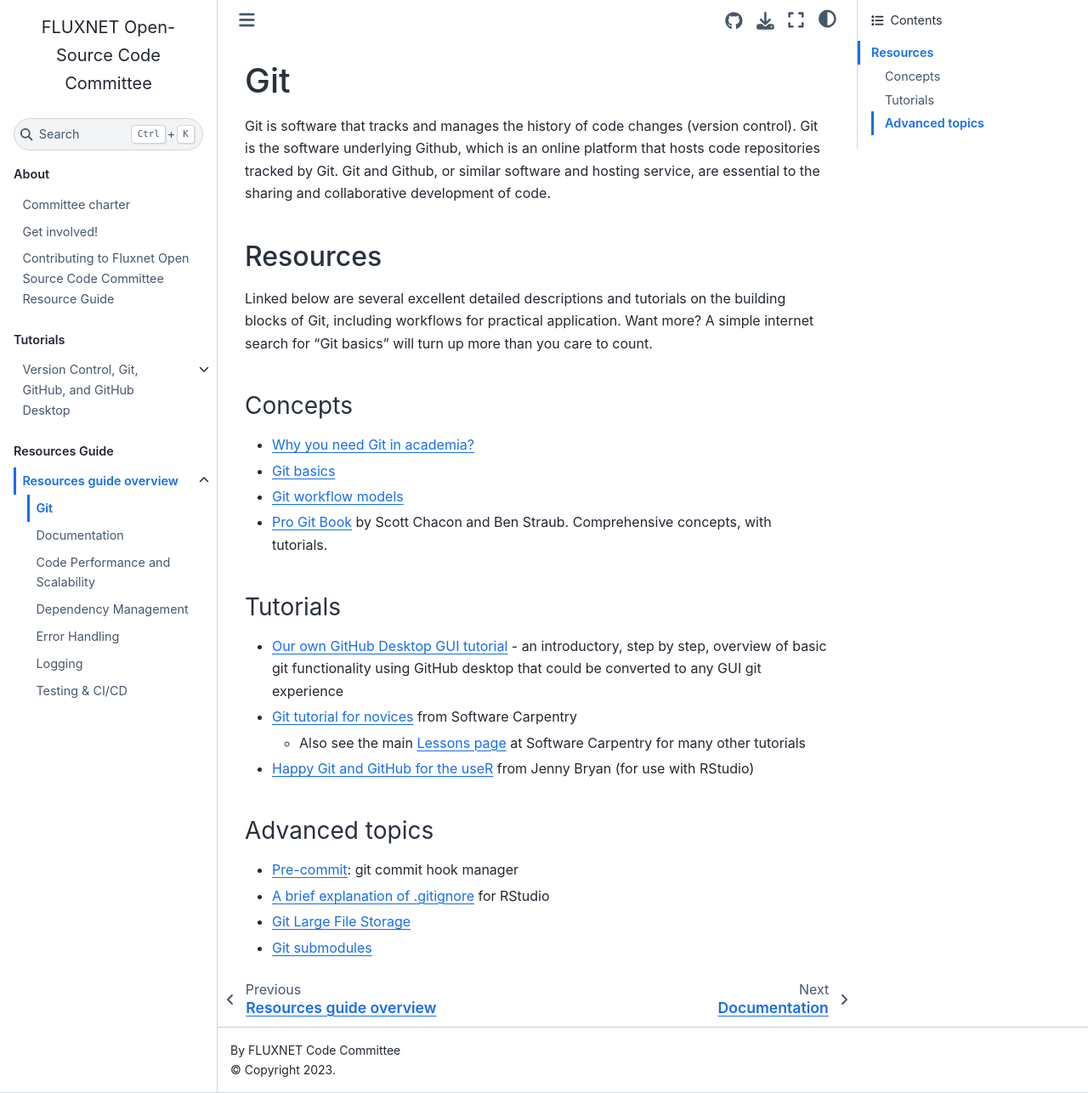
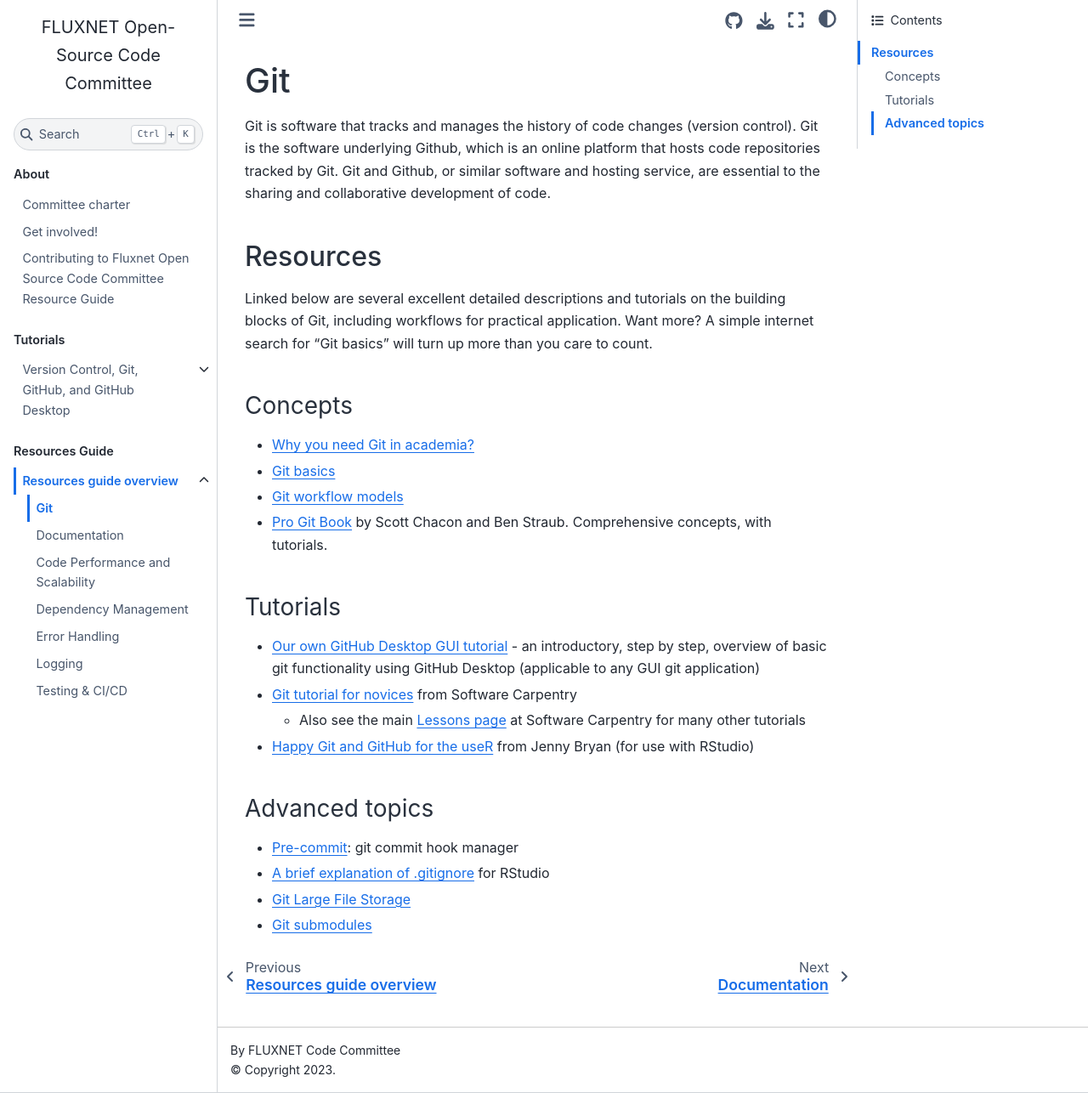
Before and after one commit to fluxnet-open-source/website, a Jupyter Book: the page built from resources-guide/git.md, in a window 1280 px wide and 1286 px high. Shown: the whole window at 85% size. Built offline with Jupyter Book 1.0.4 settings and Sphinx 7.4.7 and the Sphinx Book theme 1.1.4, drawn with Linux system fonts in a browser that asks for light colours.

Commit message:
Language adjustment

```diff
--- a/resources-guide/git.md
+++ b/resources-guide/git.md
@@ -13,7 +13,7 @@ Linked below are several excellent detailed descriptions and tutorials on the bu
 * [Pro Git Book](https://git-scm.com/book/en/v2) by Scott Chacon and Ben Straub. Comprehensive concepts, with tutorials.
 
 ### Tutorials
-* [Our own GitHub Desktop GUI tutorial](../tutorials/git/index.md) - an introductory, step by step, overview of basic git functionality using GitHub desktop that could be converted to any GUI git experience
+* [Our own GitHub Desktop GUI tutorial](../tutorials/git/index.md) - an introductory, step by step, overview of basic git functionality using GitHub Desktop (applicable to any GUI git application)
 * [Git tutorial for novices](https://swcarpentry.github.io/git-novice/) from Software Carpentry
     * Also see the main [Lessons page](https://software-carpentry.org/lessons/) at Software Carpentry for many other tutorials
 * [Happy Git and GitHub for the useR](https://happygitwithr.com/) from Jenny Bryan (for use with RStudio)
```
